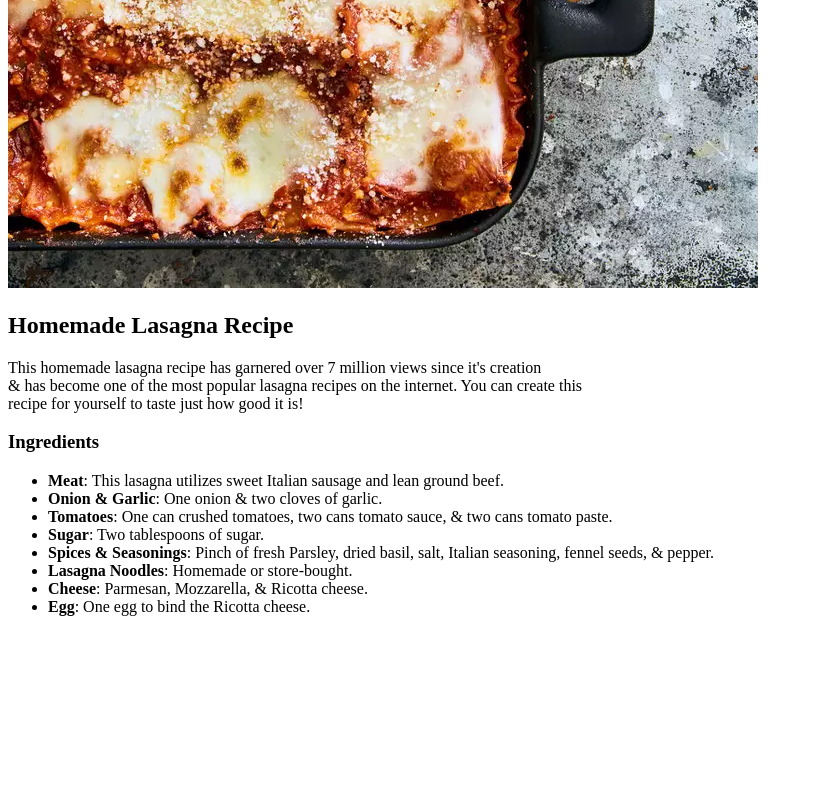
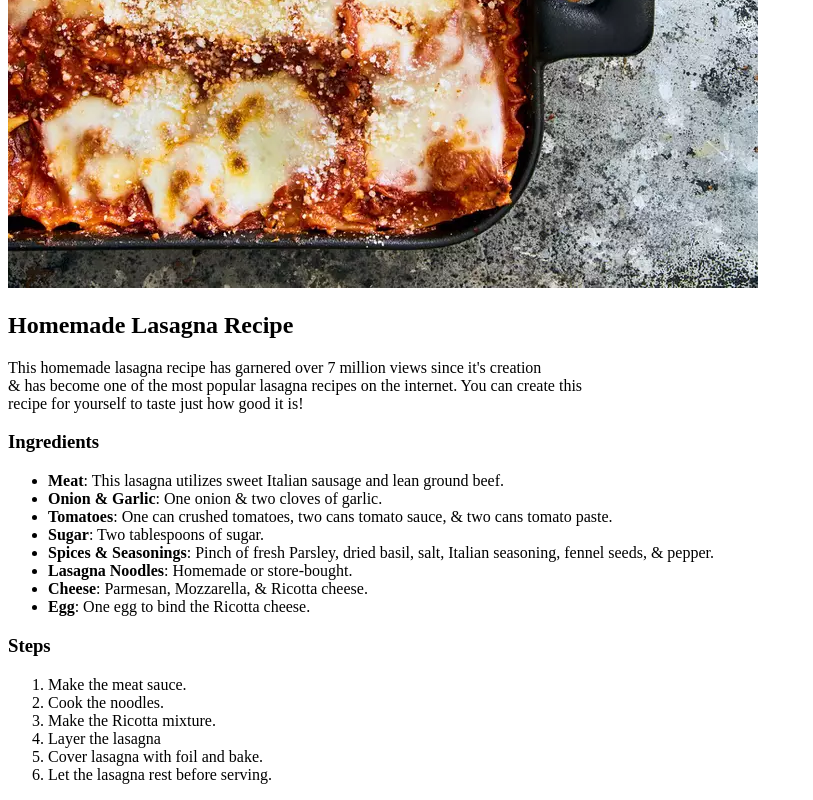
Before and after one commit to isaiahbh/odin-recipes, a plain HTML site: page recipes/lasagna.html in a window 1280 px wide. Shown: the part 542-1342 px from the top of the page, without its empty margins (0-813 px from the left). Before the commit the page ends 1174 px from the top, so only its background shows below. Drawn offline with Linux system fonts and the light colour scheme.

Commit message:
Added an ordered steps list for making recipe

```diff
--- a/recipes/lasagna.html
+++ b/recipes/lasagna.html
@@ -26,5 +26,16 @@
             <li><strong>Cheese</strong>: Parmesan, Mozzarella, & Ricotta cheese.</li>
             <li><strong>Egg</strong>: One egg to bind the Ricotta cheese.</li>
         </ul>
+
+        <h3>Steps</h3>
+        <ol>
+            <li>Make the meat sauce.</li>
+            <li>Cook the noodles.</li>
+            <li>Make the Ricotta mixture.</li>
+            <li>Layer the lasagna</li>
+            <li>Cover lasagna with foil and bake.</li>
+            <li>Let the lasagna rest before serving.</li>
+        </ol>
+
     </body>
 </html>
```
